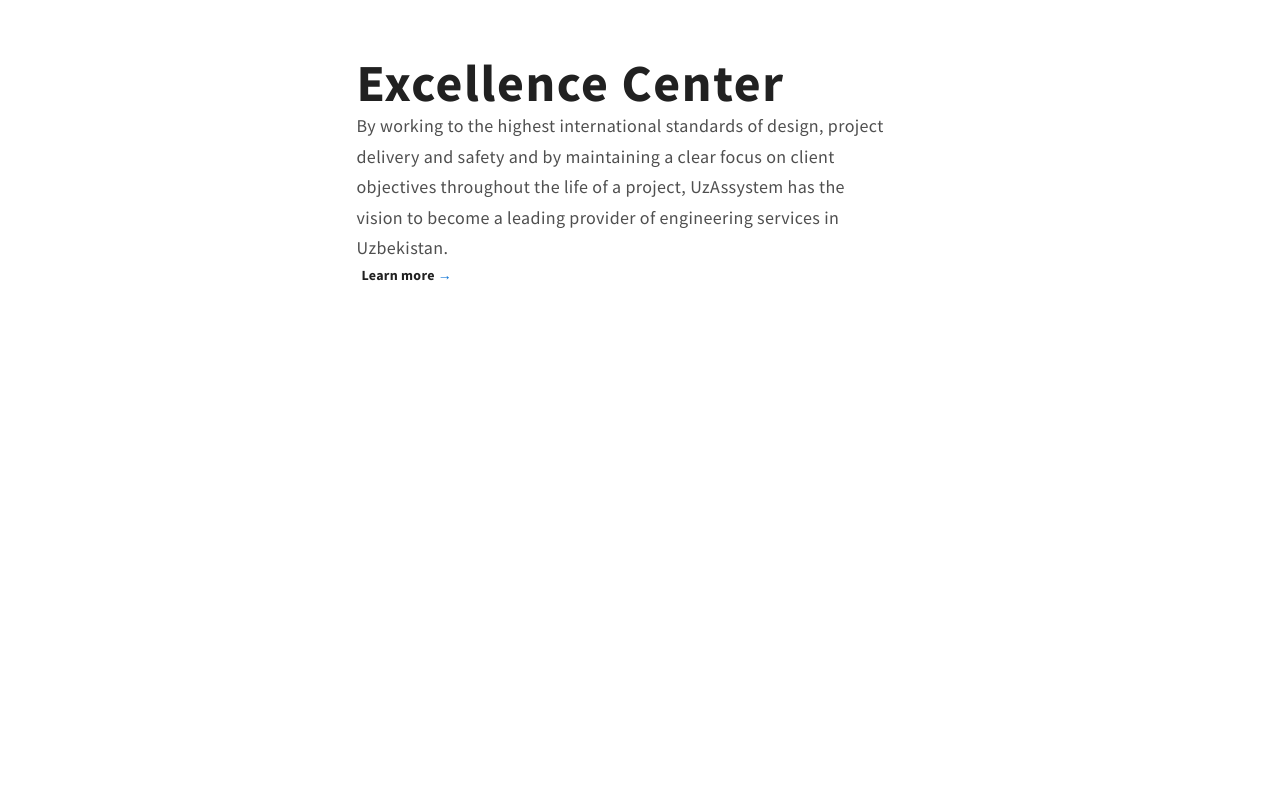
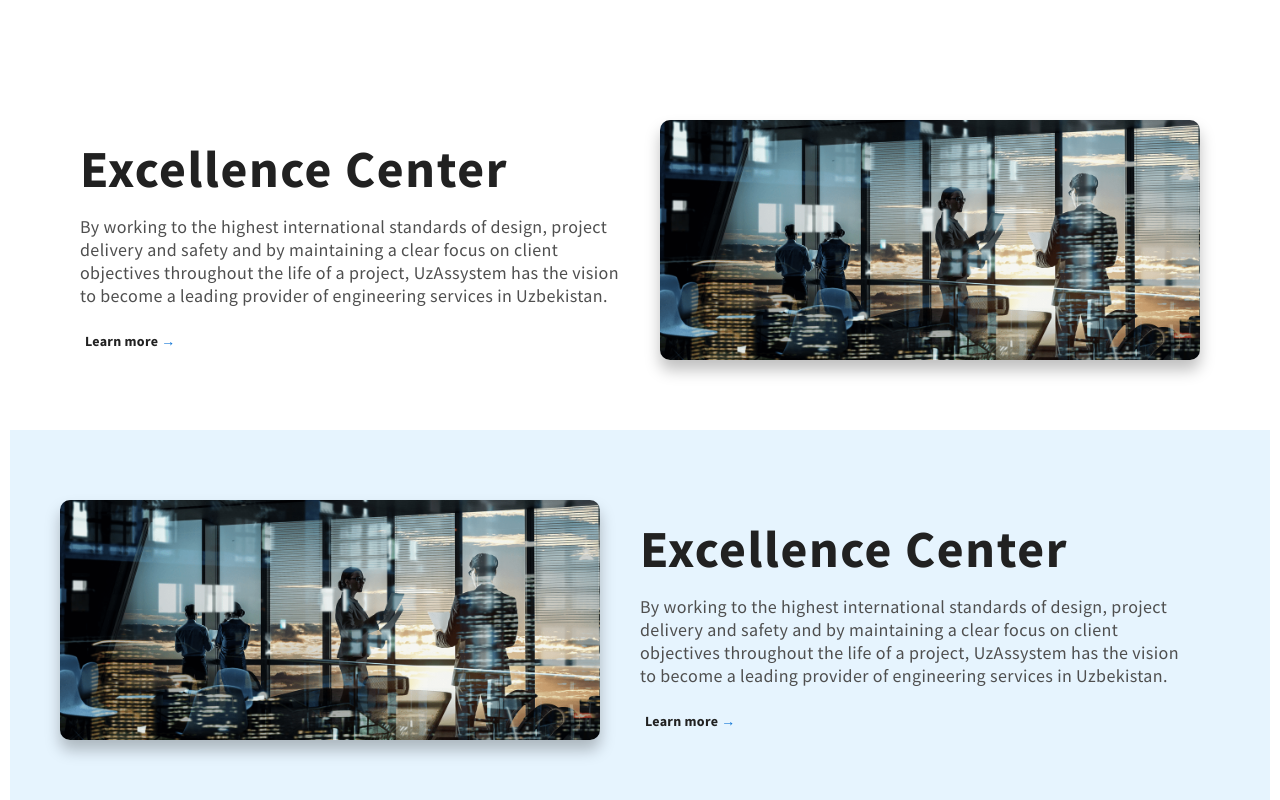
Before and after one commit to Yakub-Egamnazarov/pcc-project, a website: page index.html in a window 1280 px wide. Shown: the top 800 px of the page. Drawn offline with Linux system fonts and the light colour scheme.

Commit message:
Preliminary Features sections completed

```diff
--- a/index.html
+++ b/index.html
@@ -50,9 +50,9 @@
 
 
         <section class="section-features" id="section-features">
-
-            <div class="feature-box">
-                <div class="right-block">
+            <div class="feature">
+                <div class="content">
+                    <div class="feature_text-box">
                         <h2 class="heading-primary">
                             Excellence Center
                         </h2>
@@ -66,16 +66,66 @@
                         </a>
                     </div>
 
-                <div class="left-block">
+                    <div class="feature_img-box">
                         <div class="feature-img">
 
                         </div>
                     </div>
+                </div>
+            </div>
+            <div class="feature">
+                <div class="content">
+                    <div class="feature_text-box">
+                        <h2 class="heading-primary">
+                            Excellence Center
+                        </h2>
+
+                        <p class="text-primary">
+                            By working to the highest international standards of design, project delivery and safety and by maintaining a clear focus on client objectives throughout the life of a project, UzAssystem has the vision to become a leading provider of engineering services in Uzbekistan.
+                        </p>
+
+                        <a href="#" class="btn-text">Learn more
+                            <span>&rarr;</span>
+                        </a>
+                    </div>
+
+                    <div class="feature_img-box">
+                        <div class="feature-img">
 
                         </div>
+                    </div>
+                </div>
+            </div>
+            <div class="feature">
+                <div class="content">
+                    <div class="feature_text-box">
+                        <h2 class="heading-primary">
+                            Excellence Center
+                        </h2>
+
+                        <p class="text-primary">
+                            By working to the highest international standards of design, project delivery and safety and by maintaining a clear focus on client objectives throughout the life of a project, UzAssystem has the vision to become a leading provider of engineering services in Uzbekistan.
+                        </p>
+
+                        <a href="#" class="btn-text">Learn more
+                            <span>&rarr;</span>
+                        </a>
+                    </div>
+
+                    <div class="feature_img-box">
+                        <div class="feature-img">
+
+                        </div>
+                    </div>
+                </div>
+            </div>
+
+        </section>
 
 
-        </section>
+
+
+
     </main>
 
 
--- a/sass/base/_typography.scss
+++ b/sass/base/_typography.scss
@@ -14,6 +14,7 @@
 
 .text-primary {
     font-size: 1.8rem;
+    line-height: 2.3rem;
     letter-spacing: .02em;
     color: $color-grey-dark;
 
--- a/sass/components/_btn-text.scss
+++ b/sass/components/_btn-text.scss
@@ -2,29 +2,25 @@
     &,
     &:link,
     &:visited {
+        display: inline-block;
         text-decoration: none;
         cursor: pointer;
-        transition: all .4s;
+        transition: all .3s;
         padding: .5rem;
     }
 
     & span {
         color: $color-primary;
-        transition: all .4s;
-        // font-size: 1.8rem;
-        // line-height: 1.8rem;
+        display: inline-block;
+        transition: all .3s;
     }
 
     &:hover {
         color: $color-primary;
-        font-size: 1.6rem;
-
+        transform: translateY(-2px);
         & span {
-            font-size: 1.6rem;
-            margin-left: 1rem;
+            transform: scaleX(1.2);
+            margin-left: .5rem;
         }
     }
-
-
-
 }
--- /dev/null
+++ b/sass/components/_feature.scss
@@ -0,0 +1,65 @@
+.feature {
+    padding: 7rem 0;
+    width: 100%;
+
+    &:nth-child(even) {
+        background-color: rgba($color-primary-light, .1);
+        .content {
+            flex-direction: row-reverse;
+        }
+
+        .feature-text-box {
+            margin-right: 0;
+        }
+
+        .feature_img-box {
+            margin-right: 4rem;
+        }
+    }
+
+    .content {
+        display: flex;
+        justify-content: center;
+        align-items: center;
+    }
+
+    & .feature_text-box {
+        width: 45%;
+        margin-right: 4rem;
+
+        & .heading-primary {
+            margin: 2rem 0 1.8rem 0;
+        }
+
+        & .text-primary {
+            margin-bottom: 1.8rem;
+        }
+    }
+
+    & .feature_img-box{
+        width: 45%;
+        height: 100%;
+
+
+        & .feature-img {
+            width: 100%;
+            height: 100%;
+            min-height: 24rem;
+            max-height: 38rem;
+            max-width: 63rem;
+
+            border-radius: 10px;
+
+            background-image: url(../img/feature-img-1-min.png);
+            background-size: cover;
+            background-repeat: no-repeat;
+            background-position: 50% 50%;
+
+            box-shadow: 0 10px 15px 0 rgba(black, 0.25);
+
+        }
+    }
+
+
+
+}
--- a/sass/components/_features-box.scss
+++ /dev/null
@@ -1,22 +0,0 @@
-.feature-box {
-
-    display: flex;
-    align-items: center;
-    justify-content: center;
-
-    .right-block {
-        padding: .5rem 1.5rem;
-        max-width: 45%;
-    }
-
-    .left-block {
-        padding: .5rem 1.5rem;
-        max-width: 45%;
-    }
-
-    .feature-img {
-        // background-color: $color-primary;
-        background-image: url('../img/features-1-min.png');
-
-    }
-}
--- /dev/null
+++ b/sass/layout/_content.scss
@@ -0,0 +1,7 @@
+.content {
+    margin: 0 auto;
+    width: 100%;
+    height: 100%;
+    max-width: 120rem;
+    position: relative;
+}
--- a/sass/layout/_features.scss
+++ b/sass/layout/_features.scss
@@ -1,3 +1,6 @@
 .section-features {
     margin: 5rem 1rem 2rem 1rem;
+
+
+
 }
--- a/sass/main.scss
+++ b/sass/main.scss
@@ -11,7 +11,8 @@
 @import 'base/typography';
 @import 'base/utilities';
 
+@import 'layout/content';
 @import 'layout/features';
 
 @import 'components/btn-text';
-@import 'components/features-box';
+@import 'components/feature';
```
Also changed, not shown: css/main.css, img/feature-img-1-min.png (added), img/features-1-min.png (deleted). Lines whose indentation alone changed are shown as unchanged.
